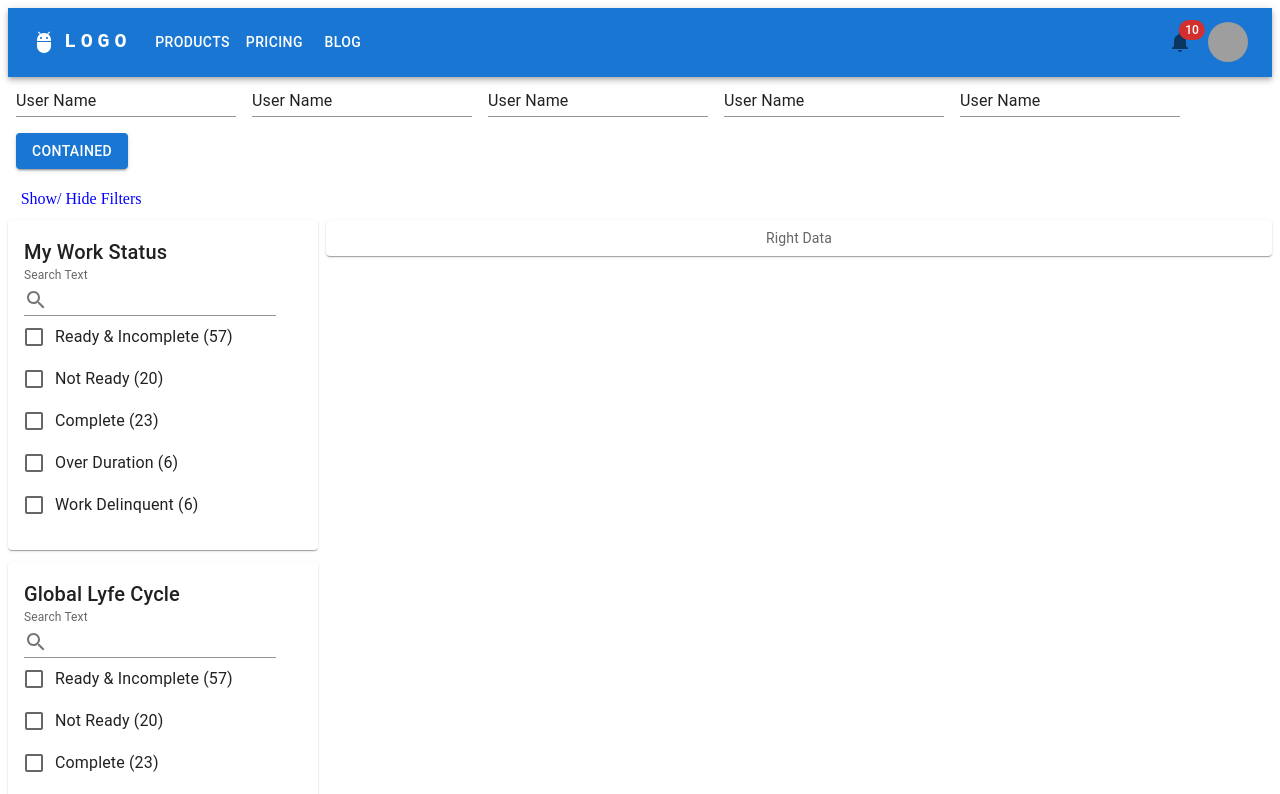
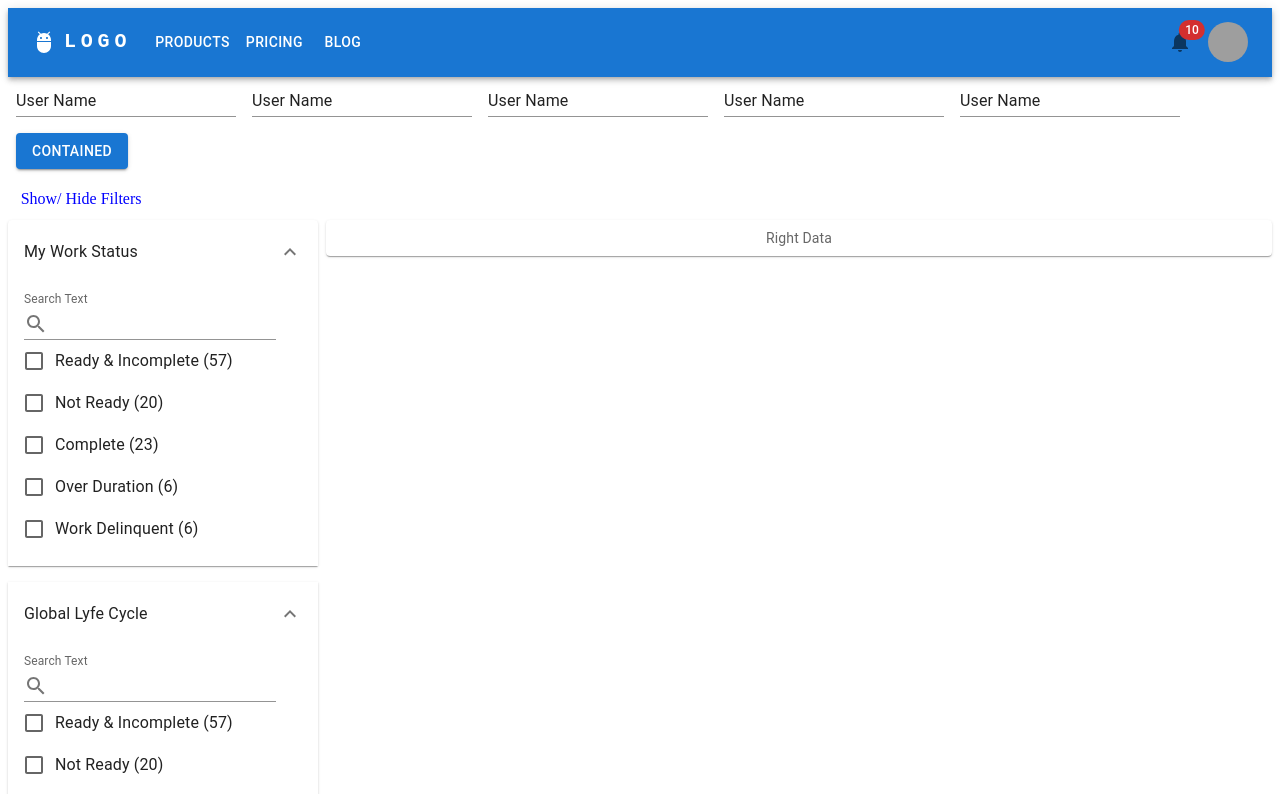
Before and after one commit to saiprakashp/rextjs-tsx-demo, a React (Create React App) app: page / in a window 1280 px wide. Shown: the top 794 px of the page. Built offline with nearby package versions, Linux system fonts and the light colour scheme; grey boxes are pictures that could not be loaded.

Commit message:
Udpated Redux get

```diff
--- a/src/components/app/template/FilterComponent.tsx
+++ b/src/components/app/template/FilterComponent.tsx
@@ -4,13 +4,16 @@ import FormGroup from '@mui/material/FormGroup';
 import FormControlLabel from '@mui/material/FormControlLabel';
 import Checkbox from '@mui/material/Checkbox';
 import { Card, InputAdornment } from '@mui/material';
-import CardContent from '@mui/material/CardContent';
+import Badge from '@mui/material/Badge';
 import Typography from '@mui/material/Typography';
 import TextField from '@mui/material/TextField';
 import { Datafields, MyPartsFilterState } from '../../interfaces/DataProps';
-import {  FilterContext, UpdatePartsFilter } from '../../../App';
+import { FilterContext, UpdatePartsFilter } from '../../../App';
 import SearchIcon from '@mui/icons-material/Search';
-
+import Accordion from '@mui/material/Accordion';
+import AccordionSummary from '@mui/material/AccordionSummary';
+import AccordionDetails from '@mui/material/AccordionDetails';
+import ExpandMoreIcon from '@mui/icons-material/ExpandMore';
 
 const generateKey = (data: string) => {
     return `${data}_${new Date().getTime()}`;
@@ -21,15 +24,15 @@ const FilterComponent: React.FC = props => {
     const filterData = useContext(FilterContext) as MyPartsFilterState;
 
 
-    const [tmpfilterData, setTmpFilterData] = useState<MyPartsFilterState>();
+    const [filterCardData, setFilterCardData] = useState<MyPartsFilterState | undefined>();
 
     const resetFilter = () => {
 
     }
 
     const filterDataFunc = (event: React.ChangeEvent<HTMLInputElement>, keyData: string, valueData: string) => {
-        if (tmpfilterData != null && tmpfilterData.data.get(keyData) !== undefined) {
-            const data: Datafields | any = tmpfilterData.data.get(keyData);
+        if (filterCardData != null && filterCardData.data.get(keyData) !== undefined) {
+            const data: Datafields | any = filterCardData.data.get(keyData);
             for (let i = 0; i < data.fields.length; i++) {
                 if (data.fields[i].keyText == valueData) {
                     data.fields[i].checked = event.target.checked;
@@ -38,8 +41,8 @@ const FilterComponent: React.FC = props => {
                 }
             }
         }
-        if (tmpfilterData != null)
-            setTmpFilterData({ ...tmpfilterData });
+        if (filterCardData != null)
+            setFilterCardData({ ...filterCardData });
     }
 
     const updatFilterStateData = (key: string, act: boolean) => {
@@ -57,7 +60,7 @@ const FilterComponent: React.FC = props => {
         }
     }
     const searchFilter = (e: React.ChangeEvent<HTMLInputElement>, key: string): void => {
-        let filterDatas = tmpfilterData;
+        let filterDatas = filterCardData;
         console.log(e.target.value, key)
         if (e.target.value === '') {
             resetFilter()
@@ -70,9 +73,9 @@ const FilterComponent: React.FC = props => {
 
     useEffect(() => {
         if (filterData != null) {
-            setTmpFilterData(filterData);
+            setFilterCardData(filterData);
         }
-    }, [tmpfilterData]);
+    }, [filterCardData]);
 
 
 
@@ -81,15 +84,21 @@ const FilterComponent: React.FC = props => {
 
             <div>
                 {
-                    (tmpfilterData != null) ?
-                        [...tmpfilterData.data.keys()].map((d, index) => {
-                            if (tmpfilterData != null && tmpfilterData.data.get(d) !== undefined) {
-                                const data: Datafields | any = tmpfilterData.data.get(d);
-                                return <Card sx={{ width: 'auto', marginBottom: '12px' }} key={generateKey(data.key)} >
-                                    <CardContent>
-                                        <Typography variant="h6" component="div">
-                                            {data.title}
-                                        </Typography>
+                    (filterCardData != null) ?
+                        [...filterCardData.data.keys()].map((d, index) => {
+                            if (filterCardData != null && filterCardData.data.get(d) !== undefined) {
+                                const data: Datafields | any = filterCardData.data.get(d);
+                                return <Accordion sx={{ maxWidth: '20rem', bordershadow: '0', backgroundcolor: 'white', borderRadiou: '0' }}
+                                    key={generateKey(data.key)} expanded>
+                                    <AccordionSummary
+                                        expandIcon={<ExpandMoreIcon />}
+                                        aria-controls={'panelt' + index}
+                                        id={'panelt' + index}
+                                    >
+                                        <Typography>{data.title}</Typography>
+
+                                    </AccordionSummary>
+                                    <AccordionDetails>
                                         <Typography component="div">
                                             <TextField
                                                 label="Search Text"
@@ -104,18 +113,22 @@ const FilterComponent: React.FC = props => {
                                                 }}
                                             />
                                         </Typography>
+                                        <Typography>
                                             <FormGroup>
                                                 {
                                                     Object.values(data.fields).map((fieldData: any, index) => {
-                                                    return <FormControlLabel control={<Checkbox onClick={(e: any) =>
+                                                        return (
+                                                            <FormControlLabel control={<Checkbox onClick={(e: any) =>
                                                                 filterDataFunc(e, data.key, fieldData.keyText)} checked={fieldData.checked} />}
-                                                        label={fieldData.title + " (" + fieldData.chipText + ")"} key={generateKey(fieldData.keyText)}
-                                                    />
+                                                                labelPlacement="end"
+                                                                label={fieldData.title + " (" + fieldData.chipText + ")"}
+                                                            />)
                                                     })
                                                 }
                                             </FormGroup>
-                                    </CardContent>
-                                </Card>
+                                        </Typography>
+                                    </AccordionDetails>
+                                </Accordion>
                             }
                         })
                         : <p> Loading</p>
```
Lines whose indentation alone changed are shown as unchanged.
